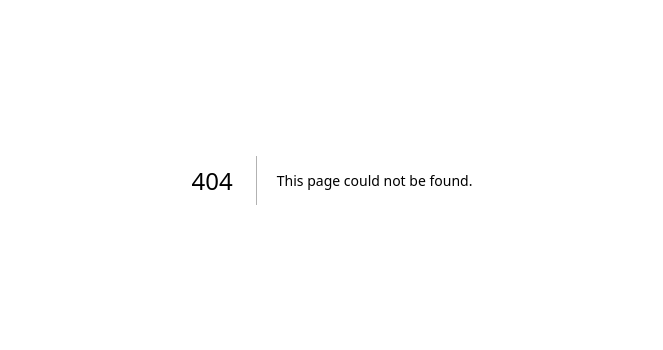
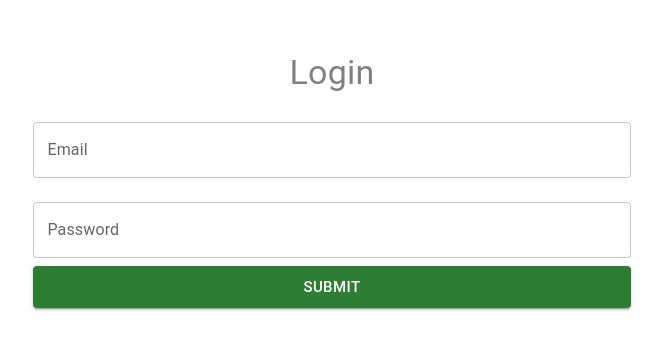
Before and after one commit to subin-firow/signal-locarize, a Next.js app: page /login in a window 1280 px wide. Before the commit this address had no page. Shown: the part 220-570 px from the top of the page, without its empty margins (308-971 px from the left). Built offline with nearby package versions, Linux system fonts and the light colour scheme.

Commit message:
login , manages company and location id's

```diff
--- a/src/app/layout.js
+++ b/src/app/layout.js
@@ -14,8 +14,7 @@ export default function RootLayout({ children }) {
   return (
     <html lang="en">
       <body className={inter.className}>
-        <Toaster position="top-right" toastOptions={{duration:1200}} />
-
+        <Toaster position="top-right" toastOptions={{ duration: 1200 }} />
         {children}
       </body>
     </html>
--- /dev/null
+++ b/src/app/login/page.js
@@ -0,0 +1,100 @@
+"use client";
+
+import React, { useState } from "react";
+import { Box, Button, TextField, Typography } from "@mui/material";
+import toast from "react-hot-toast";
+import axios from "axios";
+import { CustomToast } from "../create/toast";
+import { useRouter } from "next/navigation";
+
+const initalValues = { email: "", password: "" };
+const Login = () => {
+  const [details, setDetails] = useState(initalValues);
+  const [loading, setLoading] = useState(false);
+  const router = useRouter();
+
+  const handleChange = (e) => {
+    setDetails((prevData) => ({
+      ...prevData,
+      [e.target.name]: e.target.value,
+    }));
+  };
+
+  const handleSubmit = () => {
+    setLoading(true);
+    toast.loading("Loggin in");
+    axios
+      .post(`http://localhost:5008/v1/login`, details)
+      .then((res) => {
+        console.log(res.data.data);
+        setLoading(false);
+        toast.dismiss();
+        toast((t) => <CustomToast type="success" message="Login successful" />);
+        // setDetails(null);
+
+        localStorage.setItem("userId", res.data.data._id);
+        localStorage.setItem("companyId", res.data.data.company_id);
+        localStorage.setItem("locationId", res.data.data.location_id);
+        router.push("/tools");
+      })
+      .catch((e) => {
+        console.log(e);
+        toast.dismiss();
+        setLoading(false);
+        toast.error(e?.response.data.message);
+      });
+  };
+
+  return (
+    <Box
+      sx={{
+        backgroundColor: "#ffff",
+        minHeight: "100vh",
+        display: "flex",
+        flexDirection: "column",
+        justifyContent: "center",
+        alignItems: "center",
+        transitionDuration: 300,
+      }}
+    >
+      <Box sx={{ padding: 9 }}>
+        <Typography
+          variant="h4"
+          gutterBottom
+          align="center"
+          sx={{ color: "gray" }}
+        >
+          Login
+        </Typography>
+        <TextField
+          name="email"
+          label="Email"
+          variant="outlined"
+          margin="normal"
+          fullWidth
+          onChange={handleChange}
+        />
+        <TextField
+          name="password"
+          label="Password"
+          type="password"
+          variant="outlined"
+          margin="normal"
+          fullWidth
+          onChange={handleChange}
+        />
+        <Button
+          onClick={handleSubmit}
+          variant="contained"
+          color="success"
+          size="large"
+          fullWidth
+        >
+          Submit
+        </Button>
+      </Box>
+    </Box>
+  );
+};
+
+export default Login;
--- a/src/app/page.js
+++ b/src/app/page.js
@@ -18,7 +18,9 @@ const HomePage = () => {
     const fetchData = async () => {
       try {
         const response = await axios.get(
-          `http://localhost:5008/v2/example_company_id/example_location`
+          `http://localhost:5008/v2/${localStorage.getItem(
+            "companyId"
+          )}/${localStorage.getItem("locationId")}`
         );
         setCount(response.data.count);
       } catch (error) {
```
Also changed, not shown: package.json (+5 -3 lines), src/app/create/page.js (+8 -4 lines), src/app/tools/page.js (+13 -4 lines), 1 other file (tests, documents, lock files or other folders).
